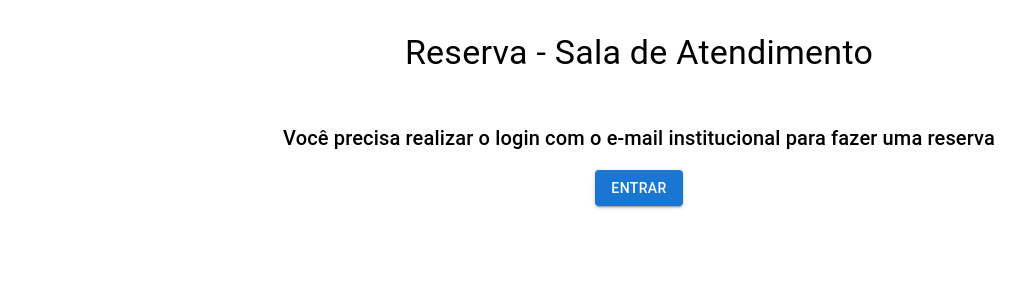
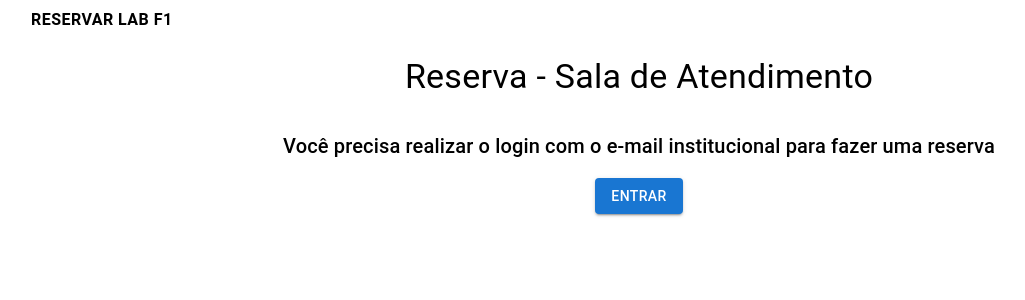
Before and after one commit to bertonni/attendance-room-schedule, a React (Vite) app: page / in a window 1280 px wide. Shown: the top 300 px of the page, without its empty margins (1-1026 px from the left). Built offline with nearby package versions, Linux system fonts and the light colour scheme; no server answers.

Commit message:
including a navbar

```diff
--- a/src/App.jsx
+++ b/src/App.jsx
@@ -10,6 +10,7 @@ import StaticDatePickerLandscape from "./components/StaticDatePickerLandscape";
 import ViewReservations from "./components/ViewReservations";
 import { useTheme } from "@mui/material/styles";
 import { useAuth } from "./contexts/AuthContext";
+import Navbar from "./components/Navbar";
 
 function App() {
   const { user, logout, login } = useAuth();
@@ -22,14 +23,14 @@ function App() {
     setSelectedTab(newValue);
   };
 
-  if (!user || !user.email.includes("@igarassu.ifpe.edu.br")){
+  if (!user || !user.email.includes("@igarassu.ifpe.edu.br")) {
     logout();
     return (
       <Box display="flex" flexDirection={"column"} alignItems={"center"} px={4}>
+        <Navbar />
         <Typography
           textAlign={"center"}
-          mt={4}
-          mb={2}
+          mt={2}
           variant={smallScreen ? "h5" : "h4"}
         >
           Reserva - Sala de Atendimento
@@ -40,7 +41,8 @@ function App() {
           mt={4}
           variant={smallScreen ? "h7" : "h6"}
         >
-          Você precisa realizar o login com o e-mail institucional para fazer uma reserva
+          Você precisa realizar o login com o e-mail institucional para fazer
+          uma reserva
         </Typography>
         <Button
           onClick={login}
@@ -61,21 +63,7 @@ function App() {
       height={"100vh"}
       sx={{ px: { xs: "2rem", sm: "3rem", lg: "6rem" } }}
     >
-      {user && (
-        <Box sx={{ display: 'flex', alignItems: 'center', gap: 2, justifyContent: 'center', width: '100%', mt: 2}}>
-          <Typography>
-           Olá, <b>{user.email}</b>
-          </Typography>
-          <Button
-            variant="contained"
-            color="error"
-            size={"small"}
-            onClick={logout}
-          >
-            Sair
-          </Button>
-        </Box>
-      )}
+      <Navbar />
       <Typography
         textAlign={"center"}
         mt={3}
--- /dev/null
+++ b/src/components/Navbar.jsx
@@ -0,0 +1,104 @@
+import Logout from "@mui/icons-material/Logout";
+import {
+  Avatar,
+  Box,
+  IconButton,
+  Link,
+  ListItem,
+  ListItemIcon,
+  ListItemText,
+  Menu,
+  MenuItem,
+  Tooltip,
+} from "@mui/material";
+import React, { useState } from "react";
+import { useAuth } from "../contexts/AuthContext";
+
+export default function Navbar() {
+  const [anchorEl, setAnchorEl] = useState(null);
+  const open = Boolean(anchorEl);
+
+  const { user, logout } = useAuth();
+
+  const handleClick = (e) => {
+    setAnchorEl(e.currentTarget);
+  };
+
+  const handleClose = () => {
+    setAnchorEl(null);
+  };
+
+  const signOut = () => {
+    logout();
+  };
+
+  return (
+    <>
+      <Box
+        sx={{
+          display: "flex",
+          alignItems: "center",
+          textAlign: "center",
+          justifyContent: "space-between",
+          gap: 3,
+          height: 40,
+          width: "100%",
+        }}
+      >
+        <Box sx={{ display: "flex", alignItems: "center", gap: 2 }}>
+          <Link
+            underline="none"
+            variant="button"
+            href="https://reserva-labf1.vercel.app/"
+            target={"_blank"}
+            color="black"
+            sx={{
+              fontWeight: 600,
+              fontSize: { xs: 14, sm: 16 },
+              "&:hover": {
+                color: "green",
+              },
+            }}
+          >
+            Reservar Lab F1
+          </Link>
+        </Box>
+        {user && (
+          <Tooltip title="Account settings">
+            <IconButton
+              onClick={handleClick}
+              size="small"
+              sx={{ ml: 2 }}
+              aria-controls={open ? "account-menu" : undefined}
+              aria-haspopup="true"
+              aria-expanded={open ? "true" : undefined}
+            >
+              <Avatar sx={{ width: 32, height: 32 }} src={user.photoURL} />
+            </IconButton>
+          </Tooltip>
+        )}
+      </Box>
+      {user && (
+        <Menu
+          anchorEl={anchorEl}
+          open={open}
+          id="account-menu"
+          onClose={handleClose}
+          onClick={handleClose}
+        >
+          <MenuItem>
+            <ListItem>
+              <ListItemText>{user.displayName}</ListItemText>
+            </ListItem>
+          </MenuItem>
+          <MenuItem onClick={signOut}>
+            <ListItemIcon>
+              <Logout fontSize="small" />
+            </ListItemIcon>
+            Sair
+          </MenuItem>
+        </Menu>
+      )}
+    </>
+  );
+}
```
